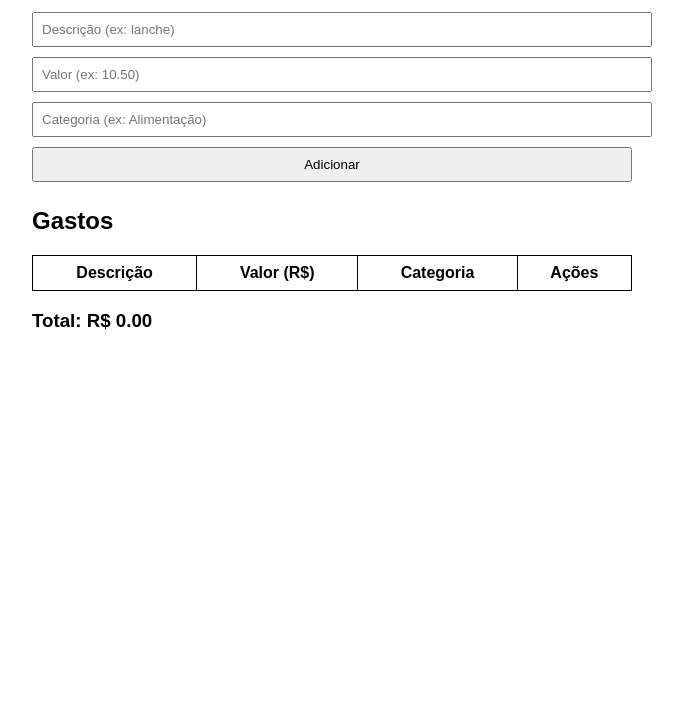
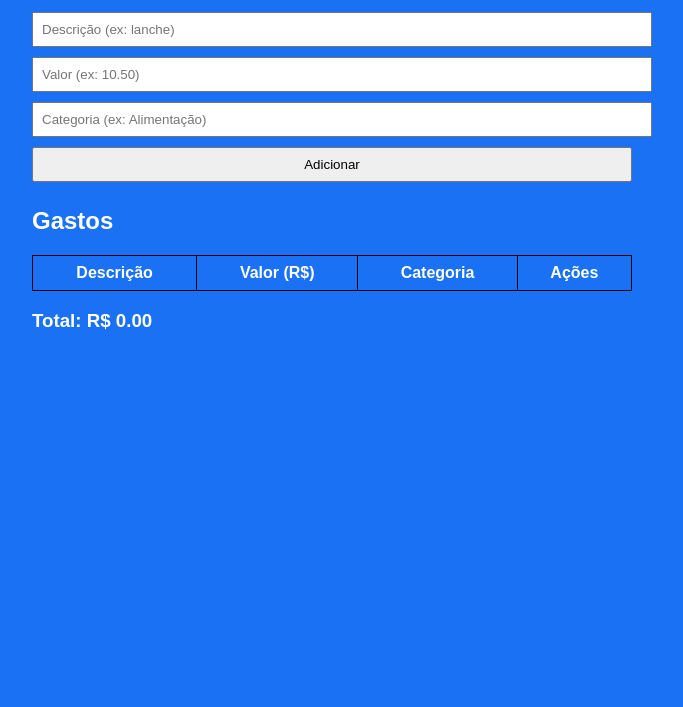
Before and after one commit to Thiaguinhoz/sistema-de-lista-de-tarefas---prova, a plain HTML site: page index.html in a window 1280 px wide. Shown: the part 93-800 px from the top of the page, without its empty margins (308-991 px from the left). Drawn offline with Linux system fonts and the light colour scheme.

Commit message:
Mudança de cor, fundo branco para fundo azul

```diff
--- a/style.css
+++ b/style.css
@@ -1,4 +1,6 @@
 body {
+    background-color: rgb(26, 113, 243);
+    color: white;
     font-family: Arial;
     max-width: 600px;
     margin: auto;
```
